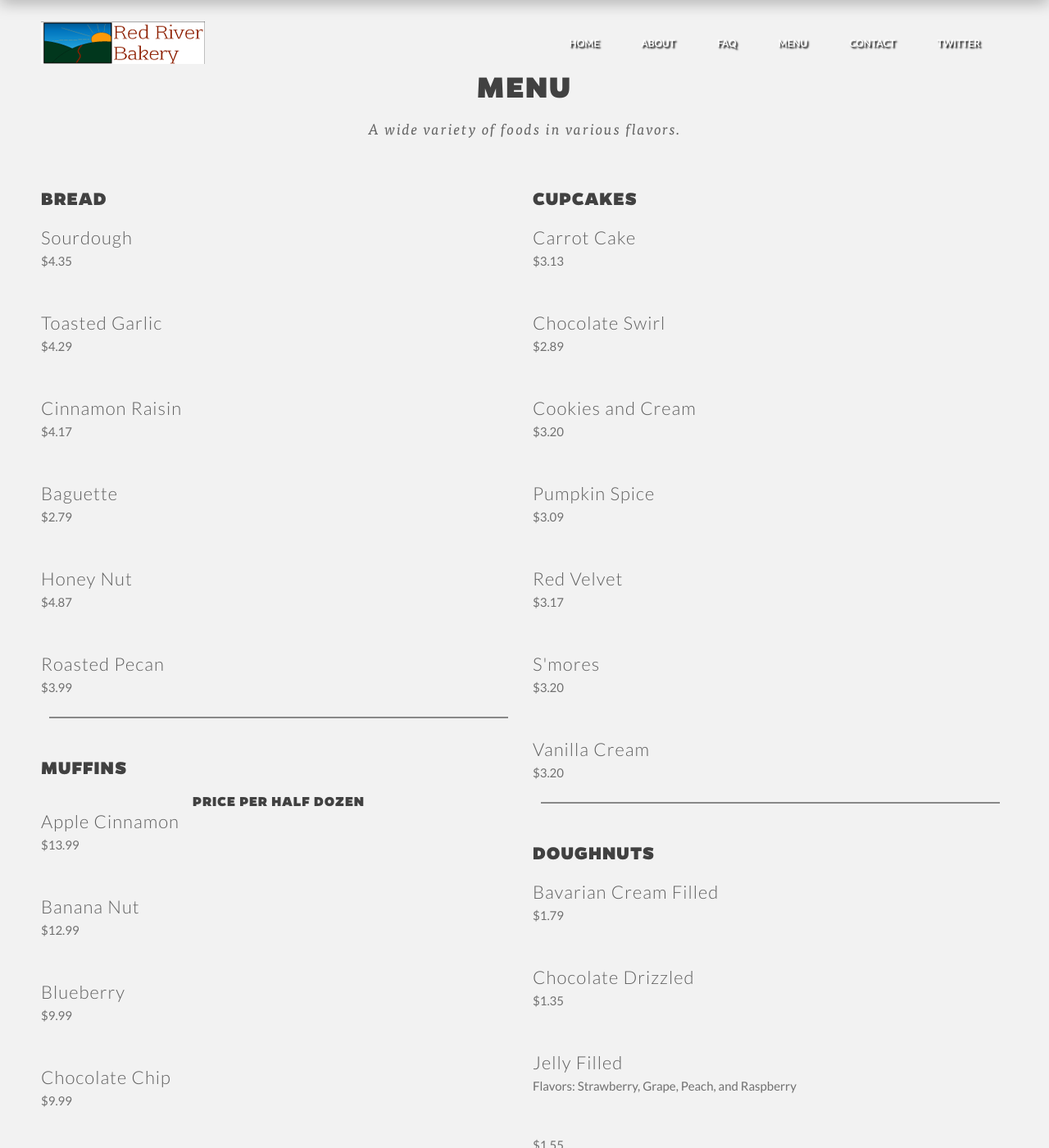
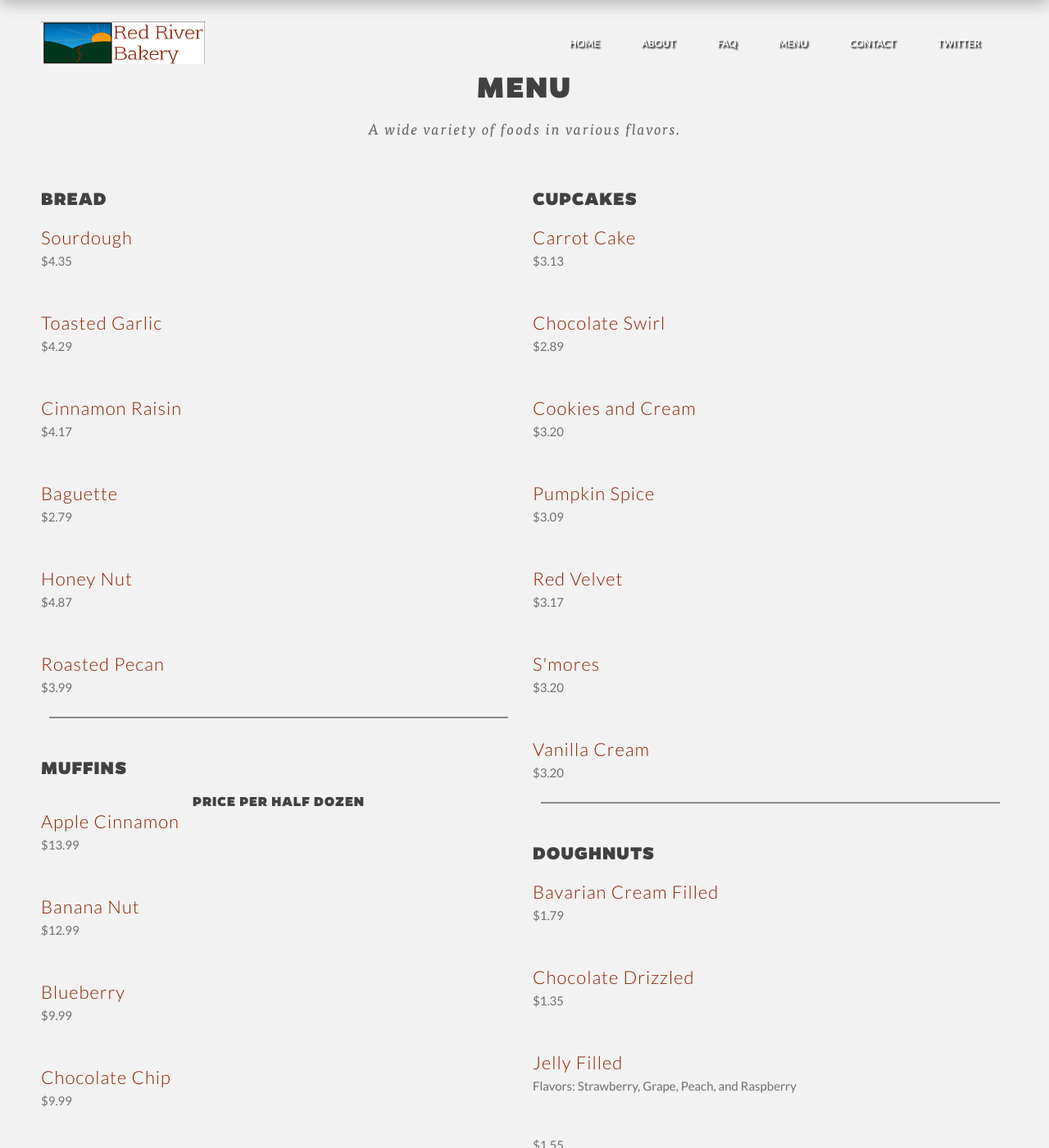
Before and after one commit to fblabake/fblabake.github.io, a Jekyll site: the page built from full_menu.html, in a window 1280 px wide and 1400 px high. Shown: the whole window at 82% size. Built offline with Jekyll 4.4.1, drawn with Linux system fonts in a browser that asks for light colours.

Commit message:
Coloration

```diff
--- a/full_menu.html
+++ b/full_menu.html
@@ -5,6 +5,11 @@ title: Red River Bakery
 <html lang="en">
 <head>
 	{% include header.html %}
+	<style>
+		.biger-text-top {
+			color: #8D1F00;
+		}
+	</style>
 </head>
 <body class="royal_loader">
      <p>﻿ <!--[if IE 8]><html class="no-js lt-ie9" lang="en"> <![endif]--> <!--[if gt IE 8]>
```
